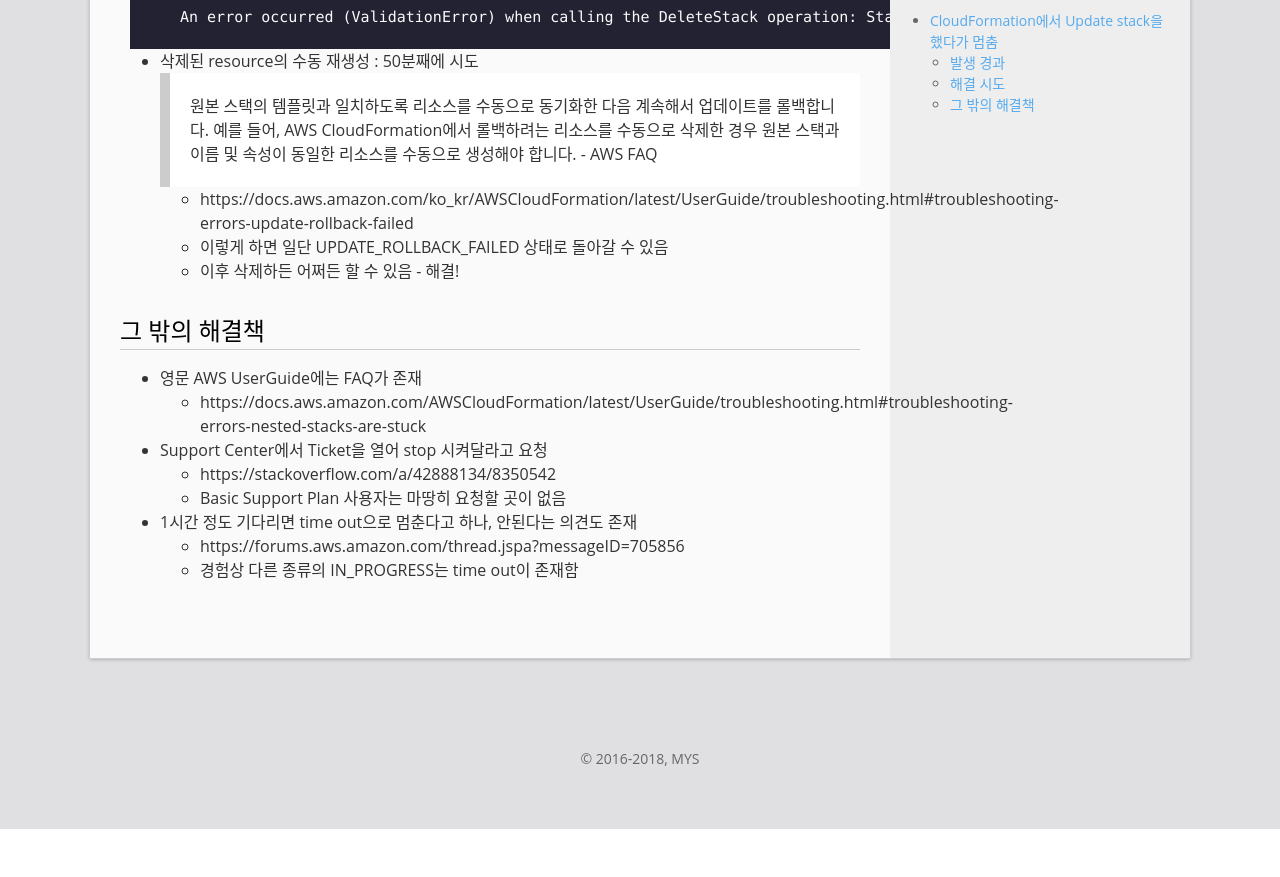
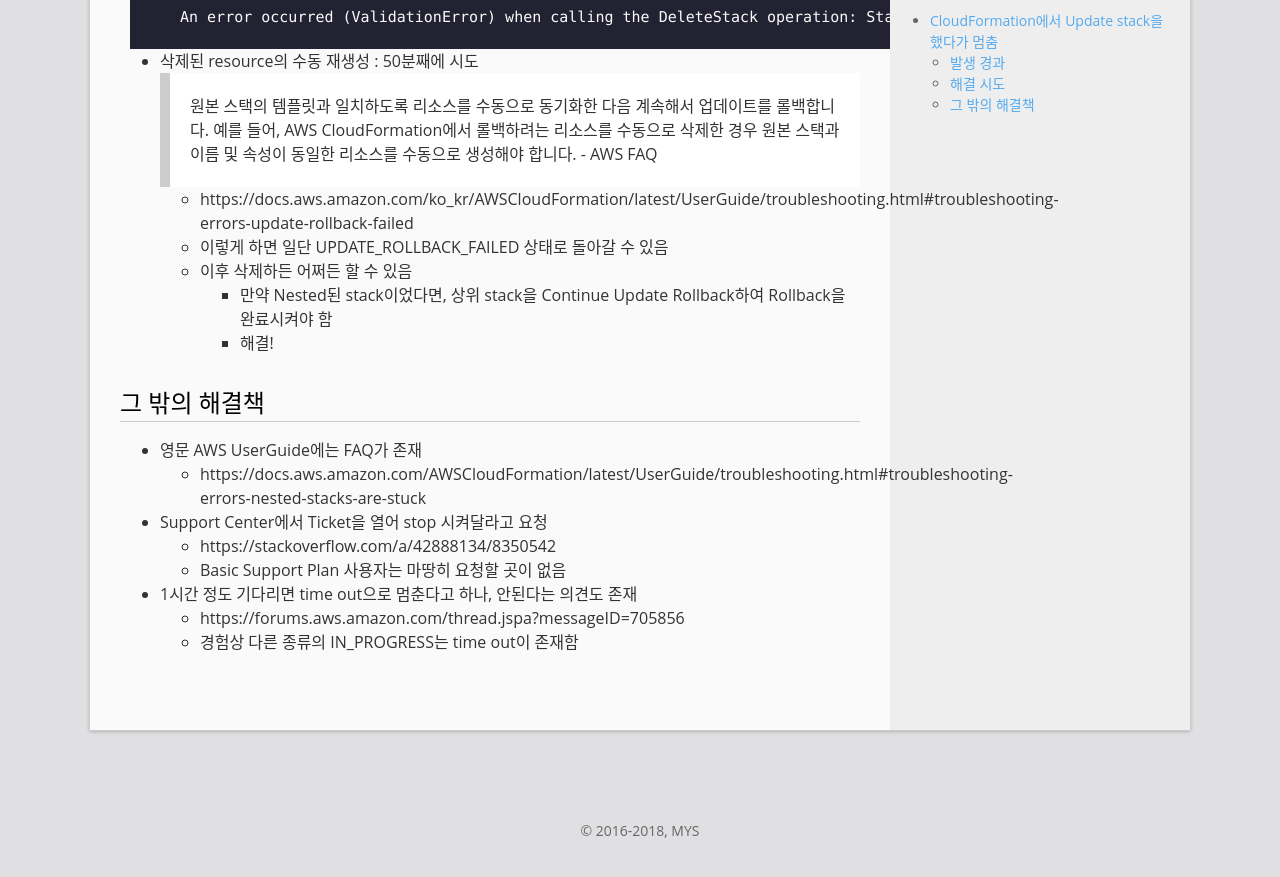
Before and after one commit to mystria/mystria.github.io, a Jekyll site: the page built from _posts/2018-03-08-fail-case-cloudformation-stack-update.md, in a window 1280 px wide and 900 px high, scrolled down 842 px. Shown: the top 877 px of the window. Built offline with Jekyll 4.4.1, drawn with Linux system fonts in a browser that asks for light colours; comment, search, counter and statistics services are not loaded; before the commit the page ends 1671 px from its top, so only the background shows below that.

Commit message:
Update post

```diff
--- a/_posts/2018-03-08-fail-case-cloudformation-stack-update.md
+++ b/_posts/2018-03-08-fail-case-cloudformation-stack-update.md
@@ -26,7 +26,9 @@
 
   + https://docs.aws.amazon.com/ko_kr/AWSCloudFormation/latest/UserGuide/troubleshooting.html#troubleshooting-errors-update-rollback-failed
   + 이렇게 하면 일단 UPDATE_ROLLBACK_FAILED 상태로 돌아갈 수 있음
-  + 이후 삭제하든 어쩌든 할 수 있음 - 해결!
+  + 이후 삭제하든 어쩌든 할 수 있음
+    - 만약 Nested된 stack이었다면, 상위 stack을 Continue Update Rollback하여 Rollback을 완료시켜야 함
+    - 해결!
 
 ## 그 밖의 해결책
 * 영문 AWS UserGuide에는 FAQ가 존재
```
